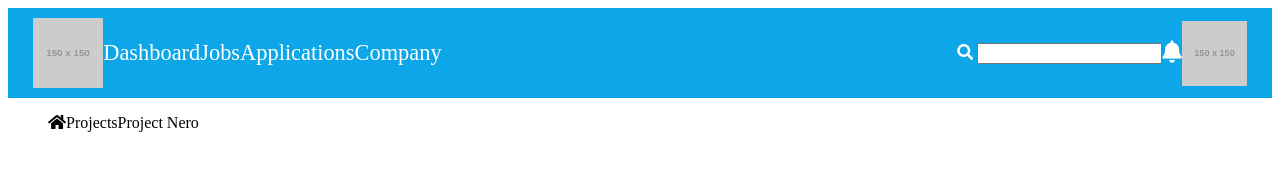
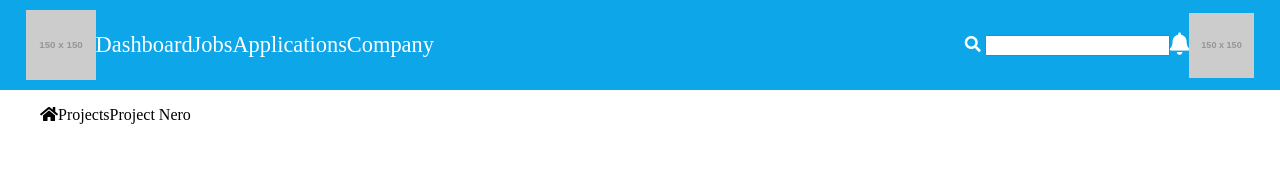
Before and after one commit to iamafasha/ux-ui-exercise, a plain HTML site: page index.html in a window 1280 px wide. Drawn offline with Linux system fonts and the light colour scheme; placeholder pictures from the web are drawn by us.

Commit message:
Fixed inputs longer than container

```diff
--- a/css/style.css
+++ b/css/style.css
@@ -1,3 +1,19 @@
+html {
+    box-sizing: border-box;
+  }
+  *, *:before, *:after {
+    box-sizing: inherit;
+  }
+
+body{
+padding: 0px;
+margin: 0px;
+text-rendering: geometricPrecision;
+-webkit-font-smoothing: antialiased;
+-moz-osx-font-smoothing: grayscale;
+text-rendering: optimizeLegibility !important;
+}
+
 /* General  */
 
 img{
```
